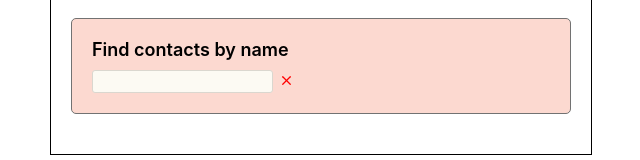
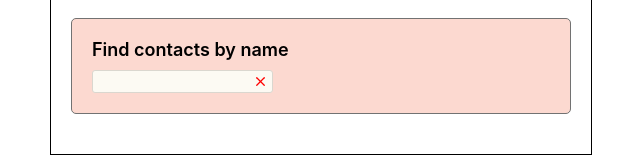
Before and after one commit to alexandr90h/goit-react-hw-06-phonebook, a React (Create React App) app: page / in a window 1280 px wide. Shown: the part 294-454 px from the top of the page, without its empty margins (319-959 px from the left). Built offline with nearby package versions, Linux system fonts and the light colour scheme.

Commit message:
16.01.2021-2

```diff
--- a/src/ContactsList/ContactsList.jsx
+++ b/src/ContactsList/ContactsList.jsx
@@ -6,7 +6,7 @@ import contactsAction from "../redux/action.js";
 
 export default function ContactsList() {
     const stateData = useSelector(state => state.items);
-    const dispatch=useDispatch()
+    const dispatch = useDispatch();
     return (
         <ol className={styles.contactList}>
             {stateData.map(obj => {
--- a/src/InputFind/FilterContactsList.jsx
+++ b/src/InputFind/FilterContactsList.jsx
@@ -2,9 +2,12 @@ import ContactsListItem from '../ContactsList/ContactsItem';
 import styles from '../ContactsList/conractsList.module.scss';
 import PropTypes from 'prop-types';
 import contactsAction from "../redux/action.js";
-import { connect } from "react-redux";
+import { useSelector, useDispatch } from "react-redux";
 
-function FilterContactsList({ stateData, filterName, onBtnDelId }) {
+export default function FilterContactsList() {
+    const stateData = useSelector(state => state.items);
+    const filterName = useSelector(state => state.filter);
+    const dispatch = useDispatch();
     const filterArr = stateData.filter(obj => {
         return (obj.name.toLowerCase().includes(filterName.toLowerCase()))
     });
@@ -15,23 +18,13 @@ function FilterContactsList({ stateData, filterName, onBtnDelId }) {
                     id={obj.id}
                     name={obj.name}
                     number={obj.number}
-                    onBtnDelId={onBtnDelId}
+                    onBtnDelId={()=>dispatch(contactsAction.delContacts(obj.id))}
                 />)
             })}
         </ol>
     )
 }
 
-const mapStateToProps = state => ({
-    stateData: state.items,
-    filterName: state.filter,
-})
-const mapDispatchToProps = dispatch => ({
-    onBtnDelId:(id)=>dispatch(contactsAction.delContacts(id)),
-});
-
-export default connect(mapStateToProps, mapDispatchToProps)(FilterContactsList);
-
 FilterContactsList.propTypes = {
     stateData: PropTypes.array,
     changeFilter: PropTypes.string,
--- a/src/InputFind/InputFind.jsx
+++ b/src/InputFind/InputFind.jsx
@@ -2,7 +2,6 @@ import styles from './inputFind.module.scss';
 import PropTypes from 'prop-types';
 import { useDispatch } from "react-redux";
 import { FiX } from "react-icons/fi";
-
 import contactsAction from "../redux/action.js";
 
 
--- a/src/InputFind/inputFind.module.scss
+++ b/src/InputFind/inputFind.module.scss
@@ -22,7 +22,9 @@
     }
   }
   button {
-    padding-top: 3px;
+    position: absolute;
+    left: 155px;
+    padding-top: 4px;
     background: none;
     border: none;
     color: red;
@@ -37,8 +39,9 @@
   }
 }
 .formBox {
+  position: relative;
   display: flex;
   justify-content: left;
-  align-content: center;
+  align-items: center;
   margin-top: 10px;
 }
```
Also changed, not shown: 1 other file (tests, documents, lock files or other folders).
